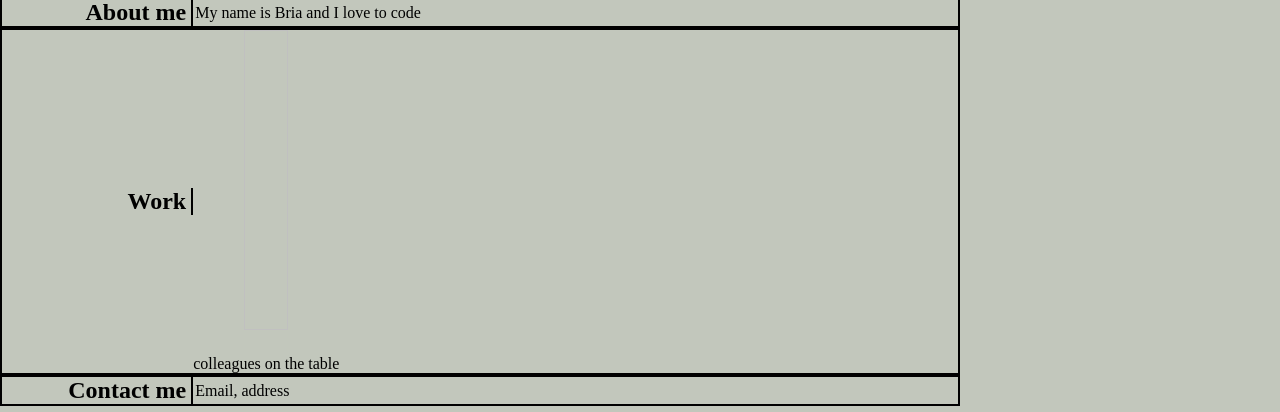
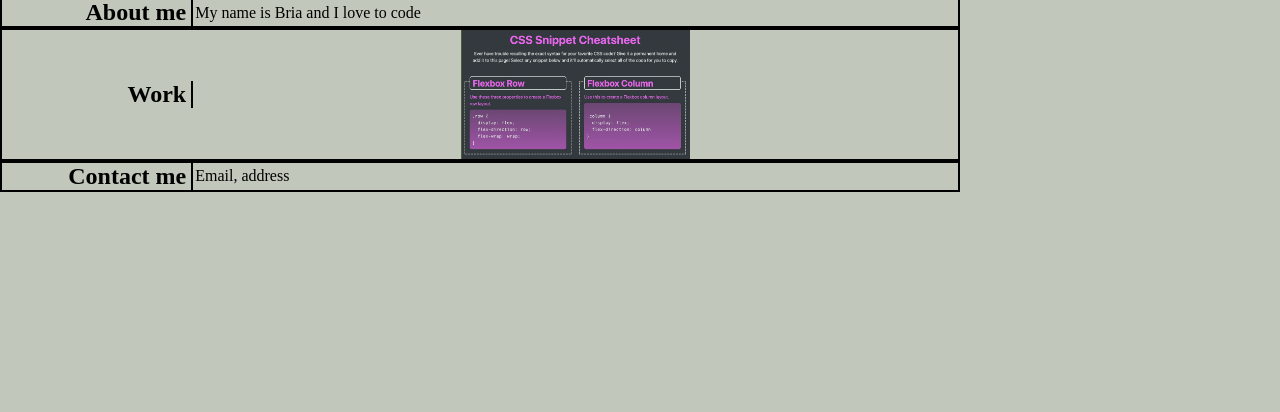
Before and after one commit to briabr/BootC.challenge2, a plain HTML site: page index.html in a window 1280 px wide. Shown: the part 388-800 px from the top of the page. Drawn offline with Linux system fonts and the light colour scheme; files that its build step writes are made by us from their sources.

Commit message:
moved the files outside the asset folder

```diff
--- a/assets/style.css
+++ b/assets/style.css
@@ -68,7 +68,7 @@ img {
 .big-image-project {
     height: 300px;
     margin-bottom: 25px;
-    background-image: url("./image.png")
+    background-image: url("./image.jpg")
     width: 100%;
     background-size: cover;
     background-position: center;
--- a/assets/index.html
+++ b/index.html
@@ -35,10 +35,15 @@
 
             <section class="content__section">
                 <h2 class="float-left">Work</h2>
-                    <figure>
-                        <img class="big-image-project">
-                        <figcaption>colleagues on the table</figcaption>
-                    </figure>
+                <!-- <img src="./image.jpg"> -->
+                <a href="https://google.com"> <img src="./image.jpg"></a>
+                    <!-- <div>
+                        <a class="big-image-project">
+                            <div>
+                                <h3>CSS Snippet</h3>
+                            </div>
+                        </a>
+                    </div> -->
             </section>
 
             <section class="content__section">
```
Also changed, not shown: assets/image.png (deleted), image.jpg (added), 3 other files.
